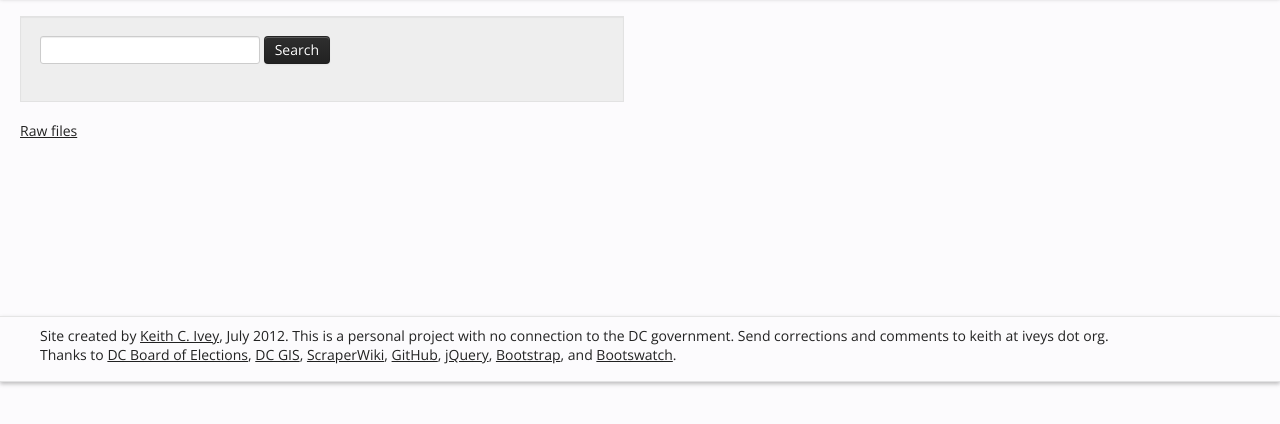
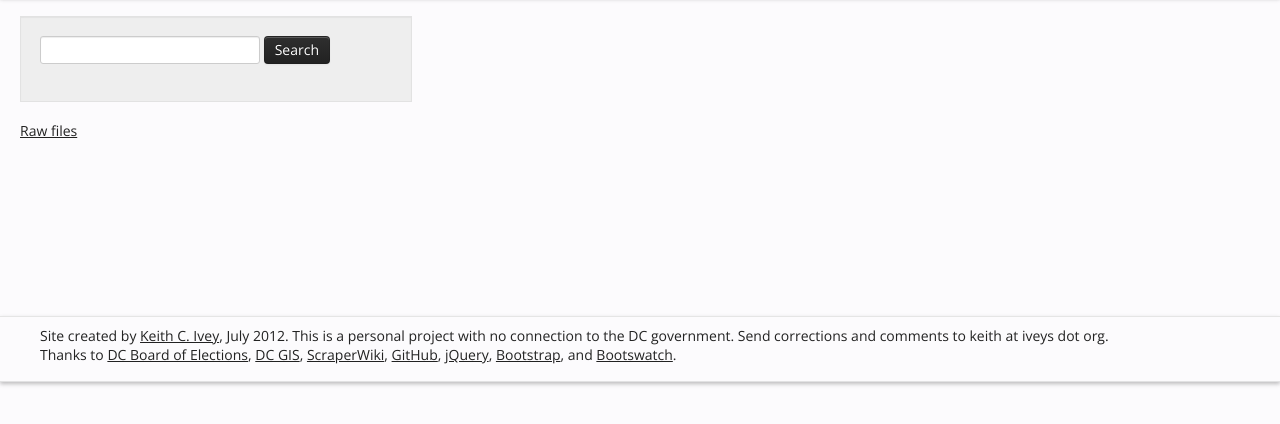
Before and after one commit to kcivey/runforanc, a plain HTML site: page web/voters/index.html in a window 1280 px wide. Shown: the part 44-468 px from the top of the page. Drawn offline with nearby package versions, Linux system fonts and the light colour scheme.

Commit message:
widen result table and narrow search form

```diff
--- a/web/voters/index.html
+++ b/web/voters/index.html
@@ -47,7 +47,7 @@
 
     <div class="container-fluid">
       <div class="row-fluid">
-        <div class="span6">
+        <div class="span4">
           <div class="well">
             <form action="/" id="form-search" class="form-horizontal">
               <input type="search" name="q" id="q"/>
@@ -64,7 +64,7 @@
           </div>
           <p><a href="files/">Raw files</a></p>
         </div>
-        <div class="span6" id="result-div">
+        <div class="span8" id="result-div">
           <table class="table table-condensed table-striped hide">
             <thead>
               <th>Name</th>
```
